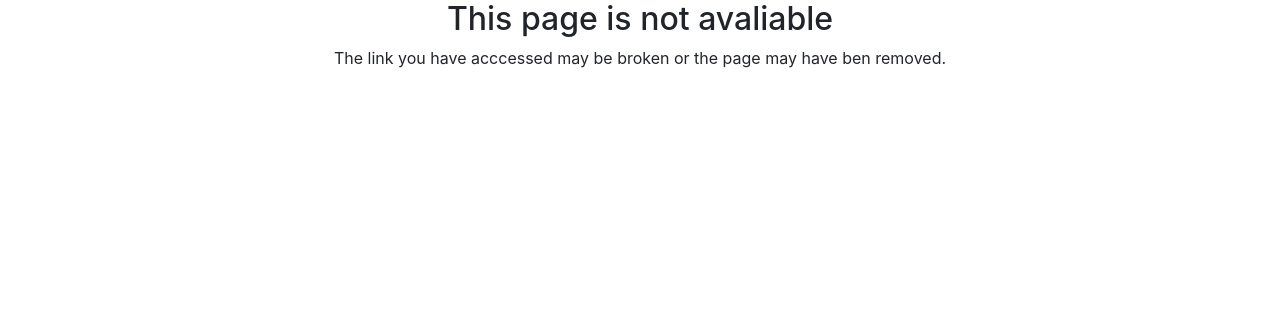
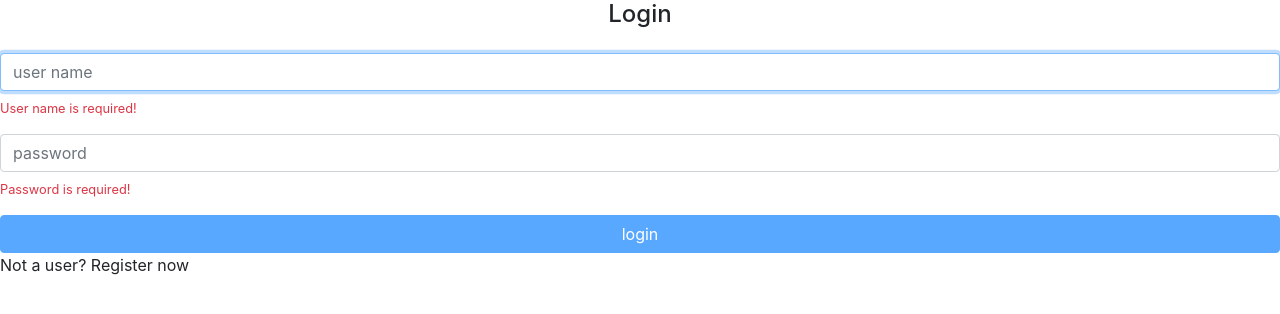
Before and after one commit to bene20/alurapic, an Angular app: page / in a window 1280 px wide. Shown: the top 314 px of the page. Built offline with nearby package versions, Linux system fonts and the light colour scheme.

Commit message:
*) Módulo 2 - Até aula 01.05 - Criando componente de login(signin)

```diff
--- a/src/app/app.module.ts
+++ b/src/app/app.module.ts
@@ -5,6 +5,7 @@
 import { HttpClient } from '@angular/common/http';
 import { AppRoutingModule } from './app.routing.module';
 import { ErrorsModule } from './errors/errors.module';
+import { HomeModule } from './home/home.module';
 
 @NgModule({
   declarations: [
@@ -14,7 +15,8 @@
     BrowserModule,
     PhotosModule,
     AppRoutingModule,
-    ErrorsModule
+    ErrorsModule,
+    HomeModule
   ],
   providers: [HttpClient],
   bootstrap: [AppComponent]
--- a/src/app/app.routing.module.ts
+++ b/src/app/app.routing.module.ts
@@ -5,8 +5,13 @@
 import { PhotoFormComponent } from './photos/photo-form/photo-form.component';
 import { NotFoundComponent } from './errors/not-found/not-found.component';
 import { PhotoListResolver } from './photos/photo-list/photo-list.resolver';
+import { SigninComponent } from './home/signin/signin.component';
 
 const routes: Routes = [
+  {
+    path: '',
+    component: SigninComponent
+  },
   {
     path: 'user/:userName',
     component: PhotoListComponent,
--- /dev/null
+++ b/src/app/home/signin/signin.component.html
@@ -0,0 +1,40 @@
+<h4 class="text-center">Login</h4>
+
+<form [formGroup]="loginForm" class="form mt-4">
+
+    <div class="form-group">
+        <input
+            formControlName="userName"
+            class="form-control"
+            placeholder="user name"
+            autofocus>
+          <small
+            *ngIf="loginForm.get('userName').errors?.required"
+            class="text-danger d-block mt-2">
+              User name is required!
+          </small>
+    </div>
+
+    <div class="form-group">
+        <input
+            formControlName="password"
+            type="password"
+            class="form-control"
+            placeholder="password">
+          <small
+          *ngIf="loginForm.get('password').errors?.required"
+            class="text-danger d-block mt-2">
+              Password is required!
+          </small>
+    </div>
+
+    <button
+        [disabled]="loginForm.invalid"
+        type="submit"
+        class="btn btn-primary btn-block">
+        login
+    </button>
+
+</form>
+
+<p>Not a user? <a>Register now</a></p>
--- /dev/null
+++ b/src/app/home/signin/signin.component.ts
@@ -0,0 +1,21 @@
+import { Component, OnInit } from '@angular/core';
+import { FormGroup, FormBuilder, Validators } from '@angular/forms';
+
+@Component({
+  templateUrl: './signin.component.html',
+  styleUrls: ['./signin.component.css']
+})
+export class SigninComponent implements OnInit {
+
+  loginForm: FormGroup;
+
+  constructor(private formBuilder: FormBuilder ) { }
+
+  ngOnInit() {
+    this.loginForm = this.formBuilder.group({
+      userName: ['', Validators.required],
+      password: ['', Validators.required]
+    });
+  }
+
+}
```
Also changed, not shown: src/app/home/home.module.ts (added, +13 -0 lines), src/app/home/signin/signin.component.css (added), 1 other file (tests, documents, lock files or other folders).
